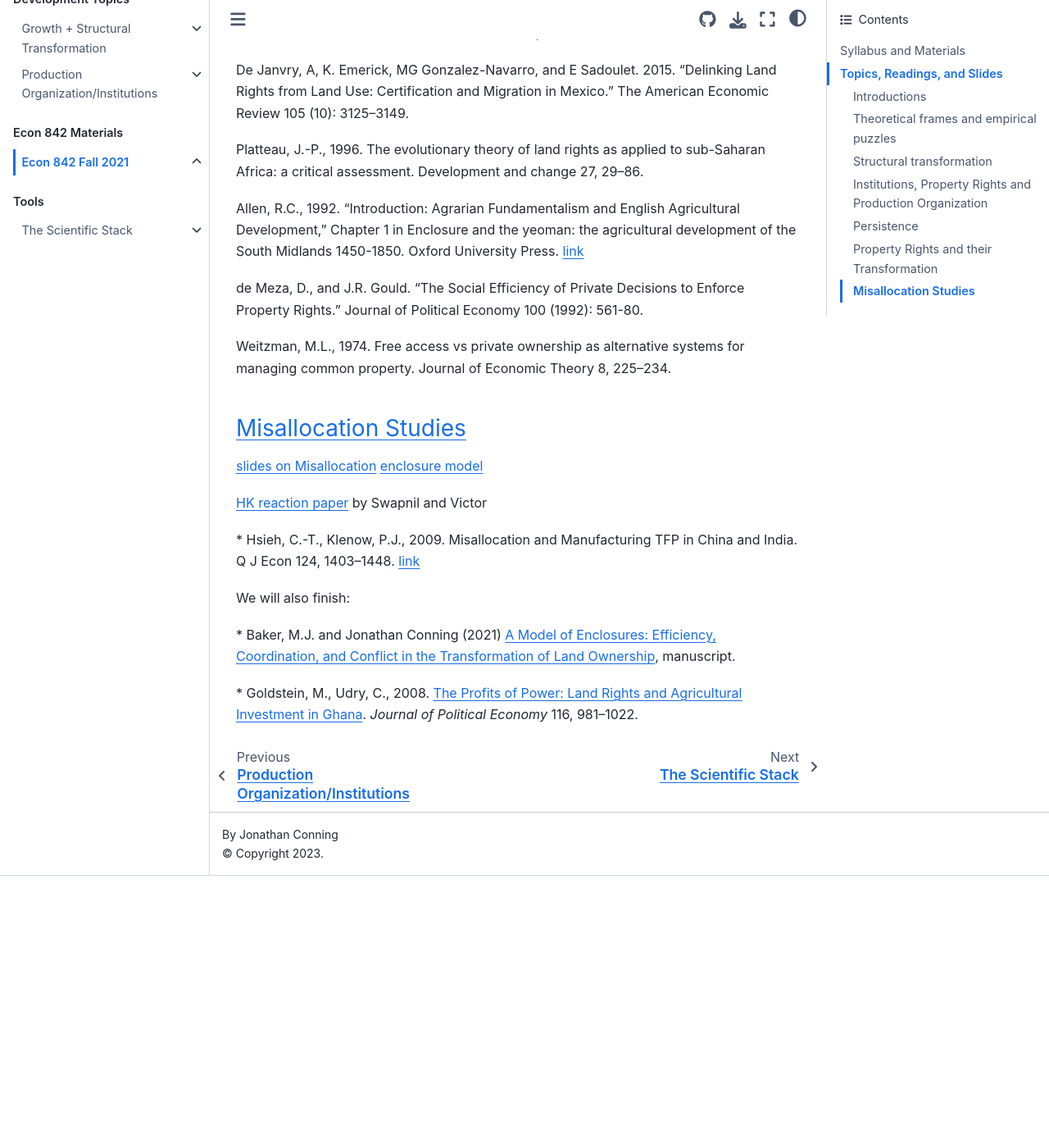
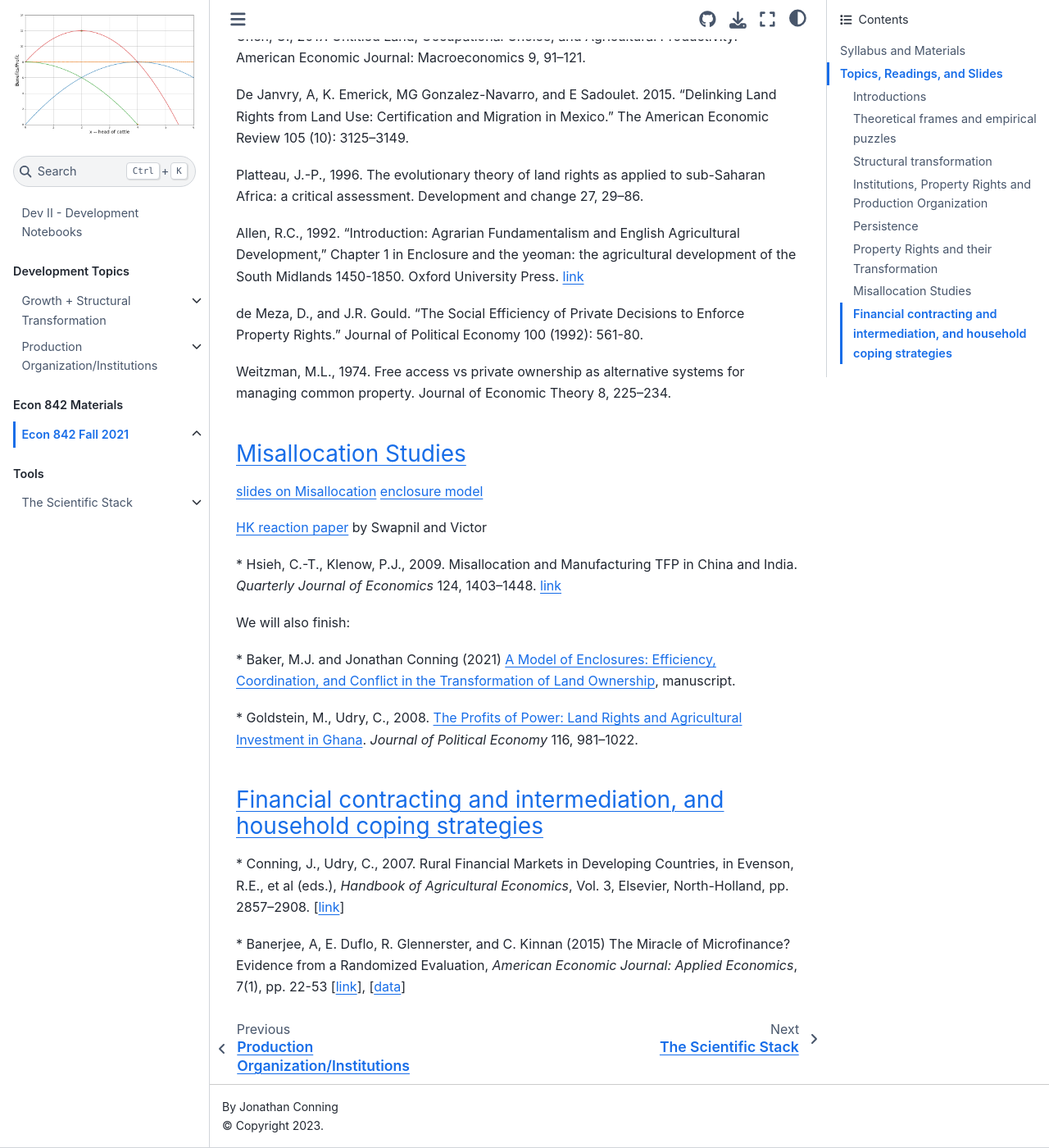
Before and after one commit to jhconning/DevII, a Jupyter Book: the page built from course/classf21.md, in a window 1280 px wide and 1400 px high, scrolled down 3595 px. Shown: the whole window at 82% size. Built offline with Jupyter Book 1.0.4 settings and Sphinx 7.4.7 and the Sphinx Book theme 1.1.4, drawn with Linux system fonts in a browser that asks for light colours; pages that are not in the unit, such as notebooks, are missing from menus; before the commit the page ends 4663 px from its top, so only the background shows below that; some of the changed text lies outside the part shown.

Commit message:
financial contracts readings

```diff
--- a/course/classf21.md
+++ b/course/classf21.md
@@ -118,10 +118,16 @@
 
 [HK reaction paper](https://drive.google.com/file/d/10pdarEP52S8lvZawFqAQH56PfTfPRZqb/view?usp=sharing) by Swapnil and Victor
 
-\* Hsieh, C.-T., Klenow, P.J., 2009. Misallocation and Manufacturing TFP in China and India. Q J Econ 124, 1403–1448. [link](http://klenow.com/HsiehKlenow_LifeCycle.pdf)
+\* Hsieh, C.-T., Klenow, P.J., 2009. Misallocation and Manufacturing TFP in China and India. _Quarterly Journal of Economics_ 124, 1403–1448. [link](http://klenow.com/HsiehKlenow_LifeCycle.pdf)
 
 We will also finish:
 
 \* Baker, M.J. and Jonathan Conning (2021) [A Model of Enclosures: Efficiency, Coordination, and Conflict in the Transformation of Land Ownership](https://drive.google.com/file/d/1yhsnk94RIJL5HRMQLJy5nqQD-rApiVzw/view?usp=sharing), manuscript.
 
 \* Goldstein, M., Udry, C., 2008. [The Profits of Power: Land Rights and Agricultural Investment in Ghana](https://www.journals.uchicago.edu/doi/full/10.1086/595561?casa_token=TUHsqwDGot4AAAAA:OXKDpVbmTDp2qMpwB9gSocuzYKKkGeRpF1KmuaMKyUfD0NfhKqwHl71kw_sOcUTRRKq8PGHwig). _Journal of Political Economy_ 116, 981–1022.
+
+### Financial contracting and intermediation, and household coping strategies
+
+\* Conning, J., Udry, C., 2007. Rural Financial Markets in Developing Countries, in Evenson, R.E., et al (eds.), _Handbook of Agricultural Economics_, Vol. 3, Elsevier, North-Holland, pp. 2857–2908. [[link](https://drive.google.com/file/d/1Mw31p2Bm3zKT-wOlOgu9ep1SRDFB_B97/view?usp=sharing)]
+
+\* Banerjee, A, E. Duflo, R. Glennerster, and C. Kinnan (2015) The Miracle of Microfinance? Evidence from a Randomized Evaluation, _American Economic Journal: Applied Economics_, 7(1), pp. 22-53 [[link](https://www.aeaweb.org/articles?id=10.1257%2Fapp.20130533&source=post_page)], [[data](https://www.openicpsr.org/openicpsr/project/113599/version/V1/view;jsessionid=DC6CE840C07BA1EC354BFBF320103E88)]
```
